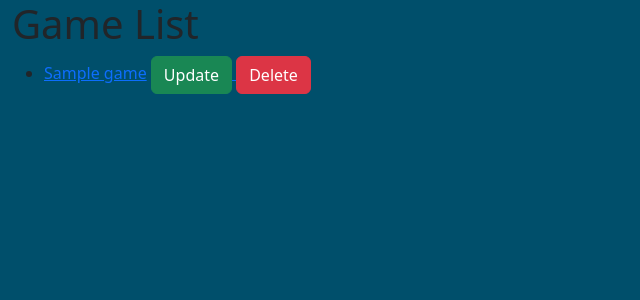
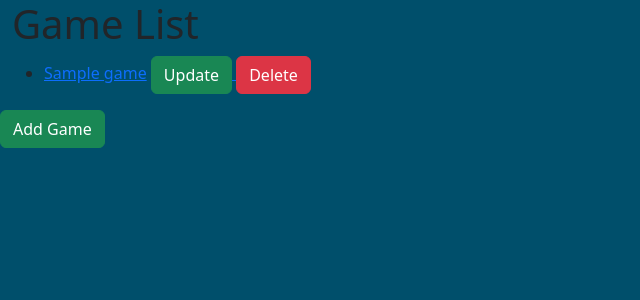
Before and after one commit to smatthe4/cs3300, a Django app: template templates/my_game_ranks/game_list.html in a window 1280 px wide. Shown: the top 300 px of the page, without its empty margins (0-640 px from the left). Run offline with Django 3.2, Linux system fonts and the light colour scheme; the template is opened without the code that fills it: most values are stand-ins (such as "Sample title", 1, 10 or a date in 2020); some libraries are stand-ins or nearby versions.

Commit message:
added make game button

```diff
--- a/templates/my_game_ranks/game_list.html
+++ b/templates/my_game_ranks/game_list.html
@@ -60,7 +60,9 @@
 
 </div>
 
-
+<div>
+    <a href="{% url 'create_game' %}"><button type="button" class="btn btn-success">Add Game</button>
+</div>
 
 
 </html>
```
